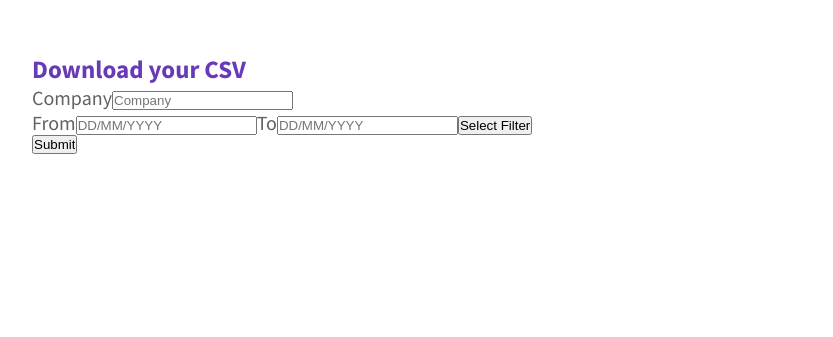
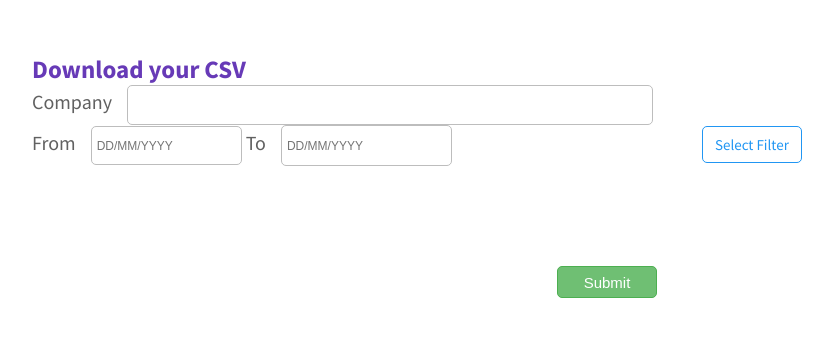
Before and after one commit to vartika06/psh, a React (Create React App) app: page / in a window 1280 px wide. Shown: the part 153-490 px from the top of the page, without its empty margins (89-922 px from the left). Built offline with nearby package versions, Linux system fonts and the light colour scheme.

Commit message:
day1 second commit

```diff
--- a/src/App.css
+++ b/src/App.css
@@ -32,3 +32,51 @@
   text-decoration: none;
   text-align: left;
 }
+
+.submitBtn {
+  width: 100px;
+  height: 32px;
+  color: #ffffff;
+  font-size: 15px;
+  font-weight: normal;
+  font-style: normal;
+  text-decoration: none;
+  text-align: center;
+  background: rgba(76, 175, 80, 0.8);
+  border: 1px solid #4caf50;
+  border-radius: 5px;
+  margin-left: 525px;
+  margin-top: 100px;
+}
+
+.field input {
+  margin-left: 15px;
+  width: 526px;
+  height: 40px;
+  color: #000000;
+  font-size: 12px;
+  font-weight: normal;
+  font-style: normal;
+  text-decoration: none;
+  text-align: left;
+  padding: 5px;
+  background: #ffffff;
+  border: 1px solid #bdbdbd;
+  border-radius: 5px;
+}
+
+.filterBtn {
+  width: 100px;
+  height: 37px;
+  color: #2196f3;
+  font-family: "Source Sans Pro";
+  font-size: 15px;
+  font-weight: normal;
+  font-style: normal;
+  text-decoration: none;
+  text-align: center;
+  background: #ffffff;
+  border: 1px solid #2196f3;
+  border-radius: 5px;
+  margin-left: 250px;
+}
--- a/src/Components/Filter.js
+++ b/src/Components/Filter.js
@@ -4,7 +4,9 @@ import PropTypes from "prop-types";
 const Filter = props => {
   return (
     <div style={{ display: "inline" }}>
-      <button style={{ display: "inline" }}>Select Filter</button>
+      <button className="filterBtn" style={{ display: "inline" }}>
+        Select Filter
+      </button>
     </div>
   );
 };
--- a/src/Components/MyForm.js
+++ b/src/Components/MyForm.js
@@ -15,22 +15,34 @@ const MyForm = props => {
         >
           <div className="field">
             <label htmlFor="company">Company</label>
-            <input
-              type="text"
-              name="company"
-              id="company"
-              placeholder="Company"
-            />
+            <input type="text" name="company" id="company" />
           </div>
           <div className="field" style={{ display: "inline" }}>
             <label htmlFor="from">From</label>
-            <input type="text" id="from" name="from" placeholder="DD/MM/YYYY" />
-            <label htmlFor="to">To</label>
-            <input type="text" id="to" name="to" placeholder="DD/MM/YYYY" />
+            <input
+              type="text"
+              id="from"
+              name="from"
+              placeholder="DD/MM/YYYY"
+              style={{ width: "151px", height: "39px" }}
+            />
+            <label htmlFor="to"> To</label>
+            <input
+              type="text"
+              id="to"
+              name="to"
+              placeholder="DD/MM/YYYY"
+              style={{ width: "171px", height: "41px" }}
+            />
           </div>
         </div>
         <Filter />
-        <input type="submit" value="Submit" style={{ display: "block" }} />
+        <input
+          className="submitBtn"
+          type="submit"
+          value="Submit"
+          style={{ display: "block" }}
+        />
       </form>
     </div>
   );
```
